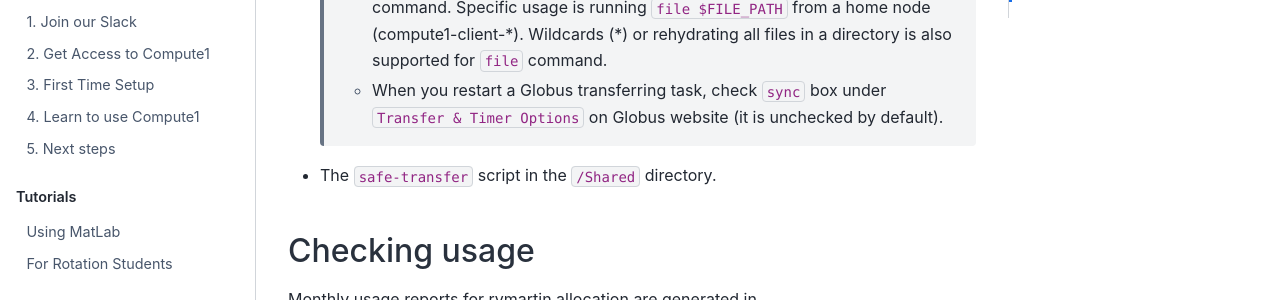
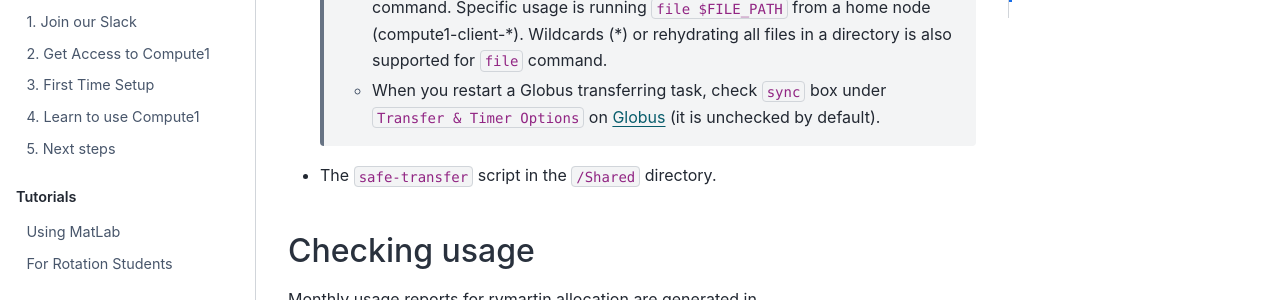
Before and after one commit to Atmospheric-Composition-Analysis-Group/Getting-Started, a Sphinx documentation site: the page built from source/storage.rst, in a window 1280 px wide and 900 px high, scrolled down 617 px. Shown: the part 153-453 px from the top of the window. Built offline with Sphinx 7.4.7 and the Sphinx Book theme 1.1.4, drawn with Linux system fonts in a browser that asks for light colours.

Commit message:
update tips for Globus

```diff
--- a/source/storage.rst
+++ b/source/storage.rst
@@ -21,7 +21,7 @@ Data Transfer between Active and Archive
    * File status can be checked by: :code:`mmlsattr -L $FILE_PATH`, where :code:`Misc attributes` of :code:`ARCHIVE OFFLINE` means the file has been moved from :code:`cache` to :code:`tape`, and :code:`ARCHIVE` means the file is on :code:`cache`.
    * Globus transfers files on :code:`cache` seamlessly with fast speed, while experiencing unpredictable delays, ranging from several minutes to hours, and probably denoting :code:`endpoint error` for files on :code:`tape`.
    * Manually bringing files from :code:`tape` to :code:`cache` in advance, called rehydration, can speed up Globus transferring a lot, which can be achived by :code:`file` command. Specific usage is running :code:`file $FILE_PATH` from a home node (compute1-client-\*). Wildcards (\*) or rehydrating all files in a directory is also supported for :code:`file` command.
-   * When you restart a Globus transferring task, check :code:`sync` box under :code:`Transfer & Timer Options` on Globus website (it is unchecked by default).
+   * When you restart a Globus transferring task, check :code:`sync` box under :code:`Transfer & Timer Options` on `Globus <https://app.globus.org/>`_ (it is unchecked by default).
 * The :code:`safe-transfer` script in the :code:`/Shared` directory.
 
 Checking usage
```
